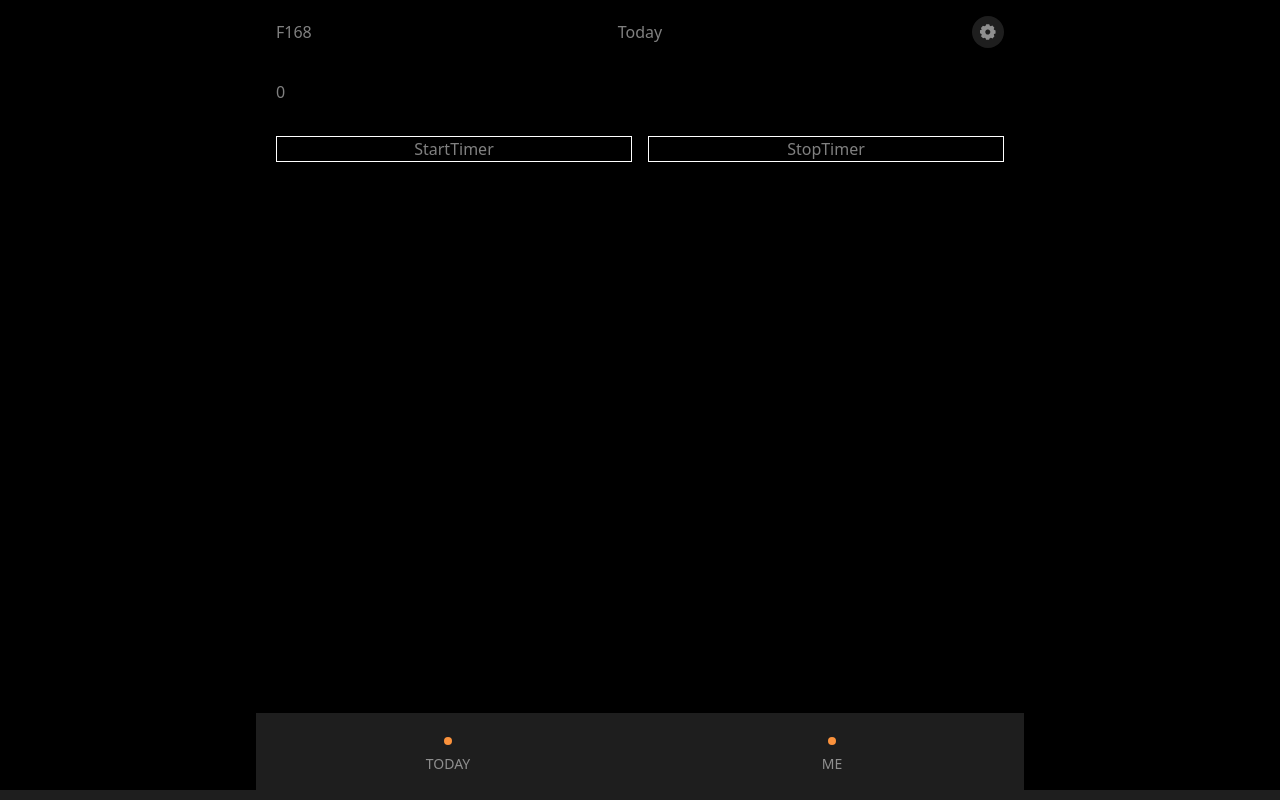
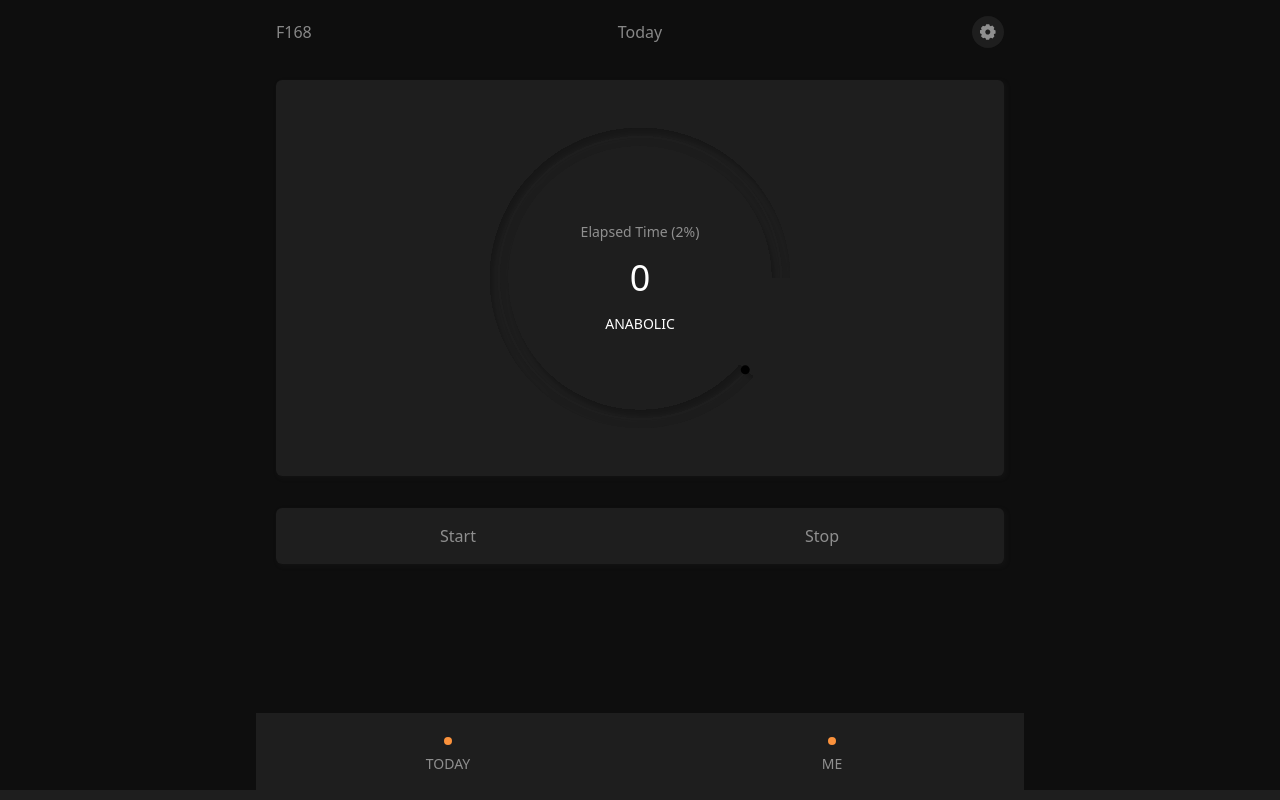
Before and after one commit to Slepzs/F168, a Next.js app: page / in a window 1280 px wide. Built offline with nearby package versions, Linux system fonts and the light colour scheme.

Commit message:
Feat: Watch Face

```diff
--- a/package.json
+++ b/package.json
@@ -37,6 +37,7 @@
     "dayjs": "^1.10.7",
     "esm": "^3.2.25",
     "framer-motion": "^10.13.0",
+    "gsap": "^3.12.2",
     "lodash": "^4.17.21",
     "luxon": "^3.3.0",
     "next": "13.4.10",
--- /dev/null
+++ b/src/components/Atoms/Card.tsx
@@ -0,0 +1,19 @@
+import { memo } from "react";
+
+type Props = {
+  children: React.ReactNode;
+  classes?: string;
+};
+
+const Card: React.FC<Props> = ({
+  children,
+  classes = "rounded-md drop-shadow-black",
+}) => {
+  return (
+    <div className={`bg-primary rounded-md drop-shadow-black ${classes}`}>
+      {children}
+    </div>
+  );
+};
+
+export default memo(Card);
--- /dev/null
+++ b/src/components/Atoms/Times.tsx
@@ -0,0 +1,21 @@
+import { memo } from "react";
+
+type Props = {
+  times: string;
+};
+
+const Times: React.FC<Props> = ({ times }) => {
+  // ToDo:: Calculate values
+
+  return (
+    <div className="absolute w-full h-full grid justify-center items-center">
+      <div className="grid text-center gap-4">
+        <span className="text-sm">Elapsed Time (2%)</span>
+        <span className="text-white text-4xl">{times}</span>
+        <span className="text-sm uppercase text-white">Anabolic</span>
+      </div>
+    </div>
+  );
+};
+
+export default memo(Times);
--- /dev/null
+++ b/src/components/Atoms/svg/WatchTimer.tsx
@@ -0,0 +1,106 @@
+import { memo, useEffect } from "react";
+import gsap from "gsap";
+
+type Props = {};
+
+const WatchFace: React.FC<Props> = ({}) => {
+  const dotAnimation = () => {
+    const path = document.querySelector<SVGPathElement>(".watchline");
+    const circle = document.querySelector<SVGCircleElement>(".circle");
+
+    const val = { distance: 0 }; // to be calculated
+    console.log(path.getTotalLength());
+    // Create a tween
+    gsap.to(val, {
+      // Animate from distance 0 to the total distance
+      distance: path.getTotalLength(),
+      // Make the animation lasts 5 seconds
+      duration: 1,
+      // Function call on each frame of the animation
+      onUpdate: () => {
+        // Query a point at the new distance value
+        const point = path.getPointAtLength(val.distance);
+        // Update the circle coordinates
+        circle.setAttribute("cx", point.x.toString());
+        circle.setAttribute("cy", point.y.toString());
+      },
+    });
+  };
+
+  useEffect(() => {
+    dotAnimation();
+  }, []);
+
+  return (
+    <>
+      <svg
+        width="100%"
+        height="100%"
+        viewBox="0 0 200 200"
+        fill="none"
+        xmlns="http://www.w3.org/2000/svg"
+      >
+        <g filter="url(#filter0_i_6_24)">
+          <path
+            d="M176.758 35.9054C191.774 53.8882 200 76.5724 200 100H195C195 77.7438 187.186 56.1938 172.92 39.1101C158.655 22.0264 138.845 10.4936 116.945 6.52367C95.0457 2.55378 72.4475 6.39887 53.0933 17.3881C33.739 28.3773 18.8575 45.8131 11.0451 66.6533C3.23259 87.4935 2.98517 110.415 10.346 131.419C17.7067 152.423 32.2084 170.176 51.3209 181.581C70.4334 192.985 92.9434 197.317 114.923 193.821C136.904 190.324 156.958 179.222 171.589 162.45L175.357 165.737C159.956 183.391 138.846 195.078 115.709 198.759C92.572 202.439 68.8773 197.879 48.7589 185.874C28.6404 173.87 13.3755 155.182 5.62732 133.073C-2.12087 110.963 -1.86043 86.8352 6.36321 64.8982C14.5869 42.9611 30.2516 24.6077 50.6245 13.0401C70.9973 1.47249 94.7849 -2.57498 117.837 1.60385C140.889 5.78269 161.742 17.9225 176.758 35.9054Z"
+            fill="#1E1E1E"
+            fillOpacity="0.17"
+            strokeDasharray="0 1"
+          />
+          <path
+            d="M170.178 161.219L166.399 157.923C152.829 173.478 134.228 183.776 113.842 187.019C93.455 190.262 72.577 186.244 54.8501 175.666C37.1233 165.088 23.673 148.623 16.8458 129.141C10.0187 109.66 10.2482 88.4002 17.4942 69.0709C24.7403 49.7416 38.5429 33.57 56.494 23.3774C74.445 13.1849 95.4049 9.61859 115.717 13.3007C136.029 16.9827 154.403 27.6795 167.634 43.5246C180.865 59.3697 188.113 79.3573 188.113 100H193.127C193.127 78.1824 185.467 57.0573 171.483 40.3103C157.499 23.5634 138.079 12.2578 116.611 8.3662C95.1433 4.47456 72.9906 8.24386 54.0178 19.0165C35.0451 29.7891 20.4569 46.8811 12.7985 67.3106C5.13999 87.74 4.89744 110.21 12.1131 130.8C19.3288 151.39 33.5447 168.793 52.2804 179.972C71.0162 191.152 93.0825 195.399 114.629 191.971C136.176 188.544 155.836 177.66 170.178 161.219Z"
+            fill="#1E1E1E"
+            fillOpacity="0.17"
+            className="watchline"
+          />
+        </g>
+        <circle
+          cx={0} // Initial X position of the dot
+          cy={0} // Initial Y position of the dot
+          r={3} // Radius of the dot
+          fill="black"
+          className="circle "
+        />
+        <defs>
+          <filter
+            id="filter0_i_6_24"
+            x="0"
+            y="0"
+            width="202"
+            height="204"
+            filterUnits="userSpaceOnUse"
+            colorInterpolationFilters="sRGB"
+          >
+            <feFlood floodOpacity="0" result="BackgroundImageFix" />
+            <feBlend
+              mode="normal"
+              in="SourceGraphic"
+              in2="BackgroundImageFix"
+              result="shape"
+            />
+            <feColorMatrix
+              in="SourceAlpha"
+              type="matrix"
+              values="0 0 0 0 0 0 0 0 0 0 0 0 0 0 0 0 0 0 127 0"
+              result="hardAlpha"
+            />
+            <feOffset dx="2" dy="4" />
+            <feGaussianBlur stdDeviation="2" />
+            <feComposite in2="hardAlpha" operator="arithmetic" k2="-1" k3="1" />
+            <feColorMatrix
+              type="matrix"
+              values="0 0 0 0 0 0 0 0 0 0 0 0 0 0 0 0 0 0 0.25 0"
+            />
+            <feBlend
+              mode="normal"
+              in2="shape"
+              result="effect1_innerShadow_6_24"
+            />
+          </filter>
+        </defs>
+      </svg>
+    </>
+  );
+};
+
+export default memo(WatchFace);
--- a/src/views/homepage/homepage.tsx
+++ b/src/views/homepage/homepage.tsx
@@ -3,6 +3,9 @@ import React, { memo, useEffect, useState } from "react"; // Import useState
 import Layout from "~components/Organism/Layout";
 import { useTimeStore, useStore } from "../../utils/store";
 import { DateTime } from "luxon"; // Import Luxon's DateTime and Duration
+import Card from "~components/Atoms/Card";
+import WatchTimer from "~components/Atoms/svg/WatchTimer";
+import Times from "~components/Atoms/Times";
 
 const Homepage: React.FC = () => {
   const timer = useStore(useTimeStore, (state) => state);
@@ -36,10 +39,19 @@ const Homepage: React.FC = () => {
     <Layout>
       <div>
         <div></div>
-        <div>{time}</div>
-        <div className="grid grid-cols-2 mt-8 gap-4">
+        <div>
+          <Card>
+            <div className="p-4 sm:p-12 grid justify-center relative">
+              <WatchTimer />
+              <Times times={time} />
+            </div>
+          </Card>
+        </div>
+
+        <Card classes="py-4 px-2 mt-8">
+          <div className="grid grid-cols-2 gap-4">
             <button
-            className="border border-white"
+              className="rounded-md"
               onClick={() => {
                 timer?.changeTimerStatus();
                 if (time?.length === 1) {
@@ -47,18 +59,19 @@ const Homepage: React.FC = () => {
                 }
               }}
             >
-            StartTimer
+              Start
             </button>
             <button
-            className="border border-white"
+              className="rounded-md"
               onClick={() => {
                 clearInterval(intervalId!);
                 timer?.changeTimerStatus();
               }}
             >
-            StopTimer
+              Stop
             </button>
           </div>
+        </Card>
       </div>
     </Layout>
   );
--- a/tailwind.config.js
+++ b/tailwind.config.js
@@ -12,10 +12,15 @@ module.exports = {
         secondary: "#2F2F2F",
         tertiary: "#3F3F3F",
         quaternary: "#4F4F4F",
+        black: "#0e0e0e",
         white: {
           DEFAULT: "#FFFFFF",
           faded: "#FFFFFF80",
         },
+      },
+      dropShadow: {
+        black: "2px 2px 2px rgba(30, 30, 30, 0.25)",
+        white: "0px 4px 4px rgba(255, 255, 255, 0.5)",
       },
       fontSize: {
         h1: "2.5rem",
```
Also changed, not shown: 1 other file (tests, documents, lock files or other folders). Lines whose indentation alone changed are shown as unchanged.
